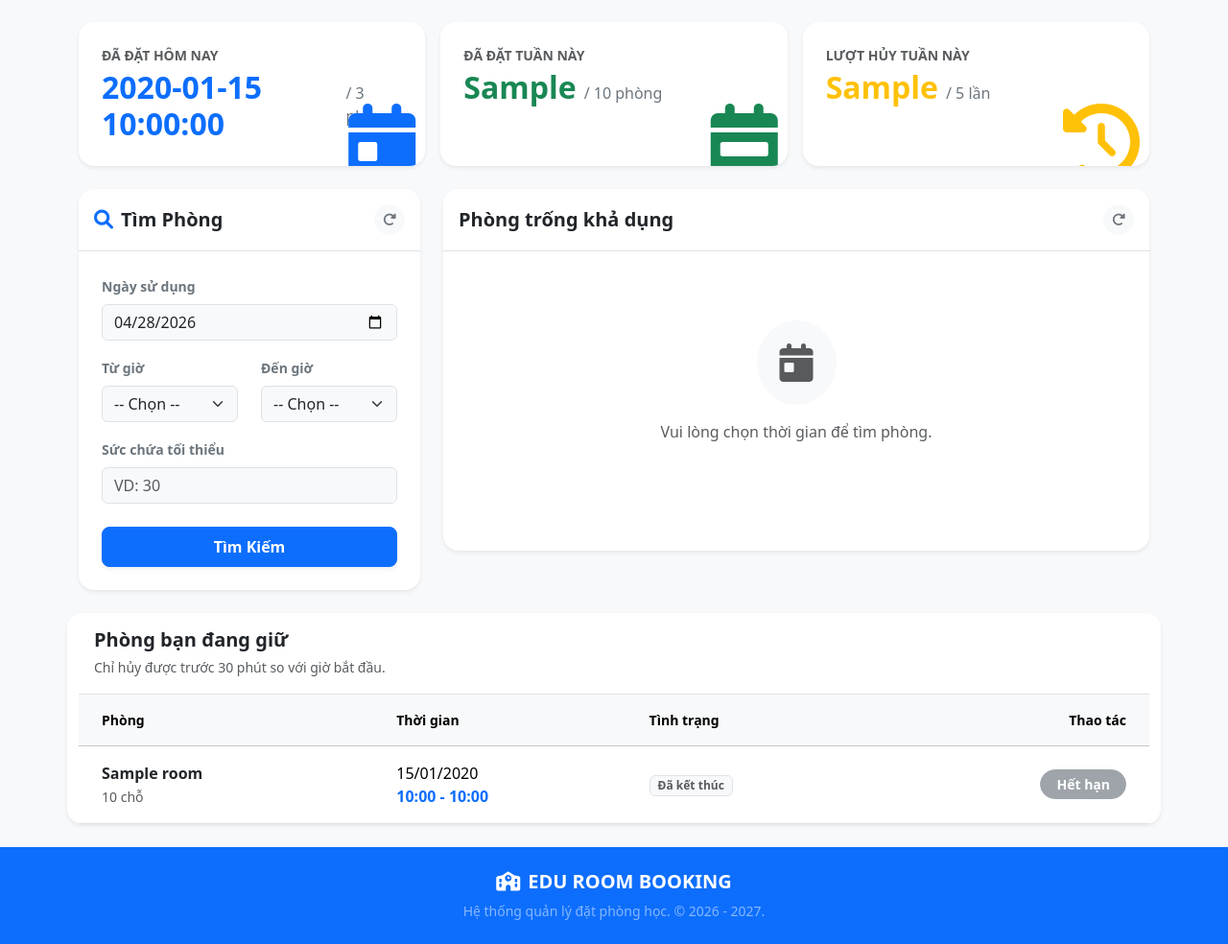
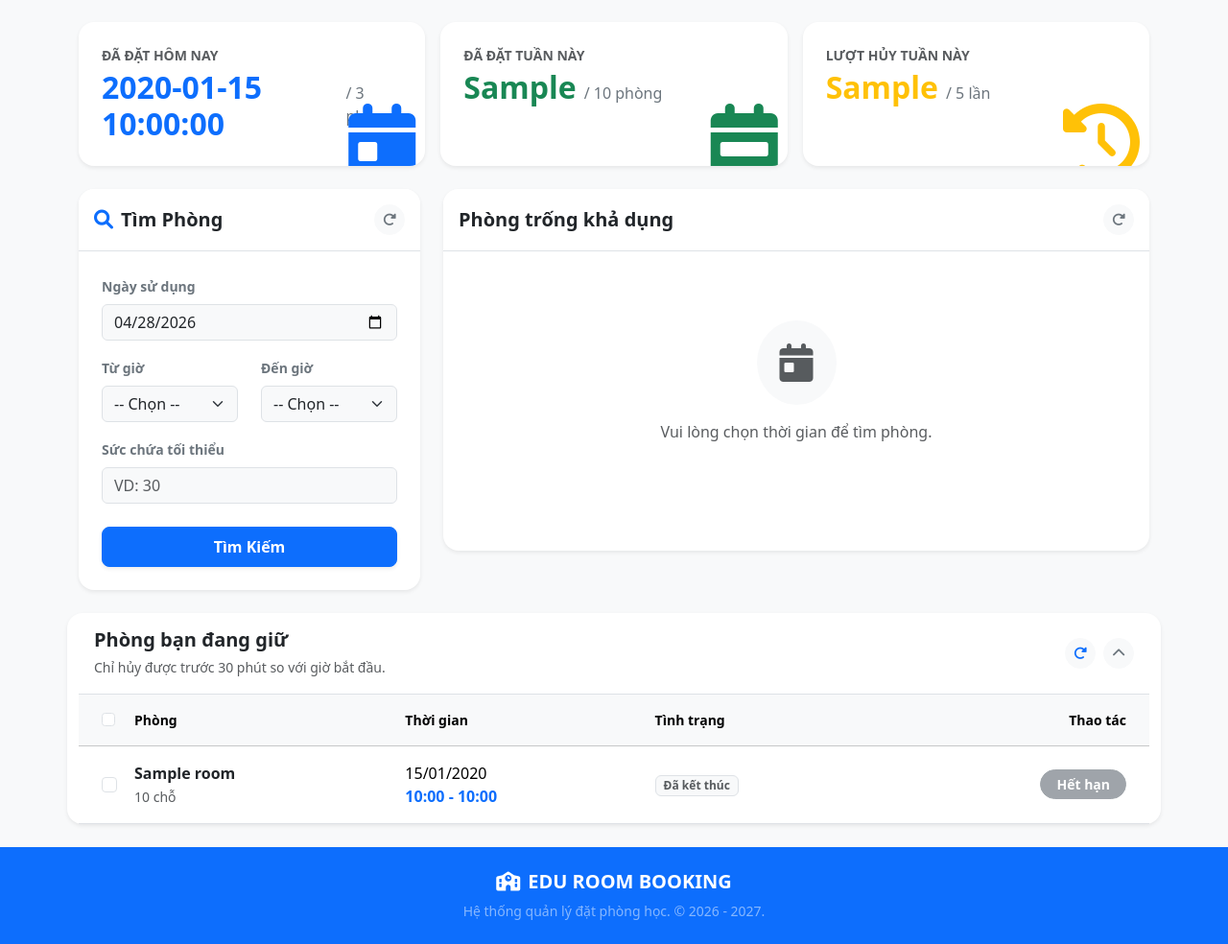
Before and after one commit to NhatTruong1905/edu-room-management, a Flask app: template eduroomapp/templates/booking.html in a window 1280 px wide. Shown: the part 73-1057 px from the top of the page at 96% size. Run offline with Flask 3, Linux system fonts and the light colour scheme; a user stored in the database is signed in; tables that the repository leaves empty hold one stand-in row (values such as "Sample post"); the template is opened without the code that fills it: most values are stand-ins (such as "Sample title", 1, 10 or a date in 2020).

Commit message:
update: UX/UI reload & hide bookings

```diff
--- a/eduroomapp/static/js/main.js
+++ b/eduroomapp/static/js/main.js
@@ -221,8 +221,20 @@ document.addEventListener('DOMContentLoaded', function () {
 
     }
 )
-;
+document.addEventListener('DOMContentLoaded', function () {
+    const btnReloadBookings = document.getElementById('btn-reload-bookings');
 
+    if (btnReloadBookings) {
+        btnReloadBookings.addEventListener('click', function () {
+            const icon = this.querySelector('i');
+            icon.classList.add('fa-spin');
+            loadUserBookings();
+            setTimeout(() => {
+                icon.classList.remove('fa-spin');
+            }, 1000);
+        });
+    }
+});
 window.loadUserBookings = function () {
     const tbody = document.getElementById('user-bookings-list');
     if (!tbody) return;
@@ -230,7 +242,7 @@ window.loadUserBookings = function () {
         tbody.innerHTML = '';
 
         if (!data.bookings || data.bookings.length === 0) {
-            tbody.innerHTML = '<tr><td colspan="4" class="text-center text-muted py-4">Bạn chưa có lịch đặt phòng nào.</td></tr>';
+            tbody.innerHTML = '<tr><td colspan="5" class="text-center text-muted py-4">Bạn chưa có lịch đặt phòng nào.</td></tr>';
             return;
         }
 
@@ -253,8 +265,11 @@ window.loadUserBookings = function () {
             }
 
             tbody.innerHTML += `
-                        <tr>
-                            <td class="ps-4 py-3 fw-semibold text-dark">${b.name_room} <br>
+                        <tr class="booking-row">
+                            <td class="ps-4">
+                                <input class="form-check-input row-checkbox" type="checkbox" value="${b.id}">
+                            </td>
+                            <td class="py-3 fw-semibold text-dark">${b.name_room} <br>
                                 <span class="text-muted small fw-normal">${b.capacity} chỗ</span>
                             </td>
                             <td class="py-3">${b.date}<br>
@@ -265,11 +280,68 @@ window.loadUserBookings = function () {
                         </tr>
                     `;
         });
+        const checkAllBtn = document.getElementById('check-all-bookings');
+        const hideBtn = document.getElementById('btn-hide-selected');
+        const rowCheckboxes = document.querySelectorAll('.row-checkbox');
+
+        if (checkAllBtn) checkAllBtn.checked = false;
+        if (hideBtn) hideBtn.classList.add('d-none');
+
+        function toggleHideButton() {
+            const anyChecked = document.querySelector('.row-checkbox:checked');
+            if (anyChecked) {
+                hideBtn.classList.remove('d-none');
+            } else {
+                hideBtn.classList.add('d-none');
+            }
+        }
+
+        if (checkAllBtn) {
+            checkAllBtn.addEventListener('change', function () {
+                rowCheckboxes.forEach(cb => cb.checked = this.checked);
+                toggleHideButton();
+            });
+        }
+
+        rowCheckboxes.forEach(cb => {
+            cb.addEventListener('change', function () {
+                toggleHideButton();
+                if (!this.checked) checkAllBtn.checked = false;
+            });
+        });
+
+        if (hideBtn) {
+            hideBtn.onclick = function () {
+                document.querySelectorAll('.row-checkbox:checked').forEach(cb => {
+                    cb.closest('tr').remove();
+                });
+                this.classList.add('d-none');
+                checkAllBtn.checked = false;
+
+                if (document.querySelectorAll('.booking-row').length === 0) {
+                    tbody.innerHTML = '<tr><td colspan="5" class="text-center text-muted py-4">Đã ẩn toàn bộ danh sách hiển thị. Tải lại trang để xem lại.</td></tr>';
+                }
+            };
+        }
+
     }).catch(err => {
         console.error("Lỗi khi tải lịch đặt phòng:", err);
-        tbody.innerHTML = '<tr><td colspan="4" class="text-center text-danger py-4">Lỗi kết nối máy chủ!</td></tr>';
+        tbody.innerHTML = '<tr><td colspan="5" class="text-center text-danger py-4">Lỗi kết nối máy chủ!</td></tr>';
     });
 }
+document.addEventListener('DOMContentLoaded', function () {
+    const collapseEl = document.getElementById('bookingTableCollapse');
+    const toggleIcon = document.getElementById('toggle-icon');
+
+    if (collapseEl && toggleIcon) {
+        collapseEl.addEventListener('show.bs.collapse', function () {
+            toggleIcon.classList.replace('fa-chevron-down', 'fa-chevron-up');
+        });
+        collapseEl.addEventListener('hide.bs.collapse', function () {
+            toggleIcon.classList.replace('fa-chevron-up', 'fa-chevron-down');
+        });
+    }
+});
 
 window.cancelBooking = function (id) {
     if (!confirm("Bạn có chắc chắn muốn hủy lịch đặt phòng này không?")) {
--- a/eduroomapp/templates/booking.html
+++ b/eduroomapp/templates/booking.html
@@ -141,16 +141,44 @@
         </div>
 
         <div class="card shadow-sm border-0 rounded-4">
-            <div class="card-header bg-white border-bottom py-3 rounded-top-4">
+            <div class="card-header bg-white border-bottom py-3 rounded-top-4 d-flex justify-content-between align-items-center">
+                <div>
                     <h5 class="card-title mb-1 fw-bold">Phòng bạn đang giữ</h5>
                     <small class="text-muted">Chỉ hủy được trước 30 phút so với giờ bắt đầu.</small>
                 </div>
+
+                <div class="d-flex gap-2 align-items-center">
+                    <button type="button" class="btn btn-outline-secondary btn-sm d-none" id="btn-hide-selected"
+                            title="Ẩn các mục đã chọn khỏi danh sách">
+                        <i class="fa-solid fa-eye-slash"></i> Ẩn bớt
+                    </button>
+
+                    <button type="button" class="btn btn-light btn-sm text-primary rounded-circle shadow-none"
+                            id="btn-reload-bookings" title="Tải lại danh sách"
+                            style="width: 32px; height: 32px; padding: 0;">
+                        <i class="fa-solid fa-rotate-right"></i>
+                    </button>
+
+                    <button type="button" class="btn btn-light btn-sm text-secondary rounded-circle shadow-none"
+                            data-bs-toggle="collapse" data-bs-target="#bookingTableCollapse"
+                            aria-expanded="true" aria-controls="bookingTableCollapse"
+                            style="width: 32px; height: 32px; padding: 0;">
+                        <i class="fa-solid fa-chevron-up" id="toggle-icon"></i>
+                    </button>
+                </div>
+            </div>
+
+            <div class="collapse show" id="bookingTableCollapse">
                 <div class="card-body p-0">
                     <div class="table-responsive">
                         <table class="table table-hover align-middle mb-0">
                             <thead class="table-light text-muted small">
                             <tr>
-                            <th scope="col" class="ps-4 py-3">Phòng</th>
+                                <th scope="col" class="ps-4 py-3" style="width: 50px;">
+                                    <input class="form-check-input" type="checkbox" id="check-all-bookings"
+                                           title="Chọn tất cả">
+                                </th>
+                                <th scope="col" class="py-3">Phòng</th>
                                 <th scope="col" class="py-3">Thời gian</th>
                                 <th scope="col" class="py-3">Tình trạng</th>
                                 <th scope="col" class="text-end pe-4 py-3">Thao tác</th>
@@ -158,7 +186,7 @@
                             </thead>
                             <tbody id="user-bookings-list">
                             <tr>
-                            <td colspan="4" class="text-center text-muted py-4">
+                                <td colspan="5" class="text-center text-muted py-4">
                                     <div class="spinner-border spinner-border-sm text-primary me-2"></div>
                                     Đang tải dữ liệu...
                                 </td>
@@ -171,4 +199,5 @@
         </div>
     </div>
 </div>
+</div>
 {% endblock %}
```
Lines whose indentation alone changed are shown as unchanged.
